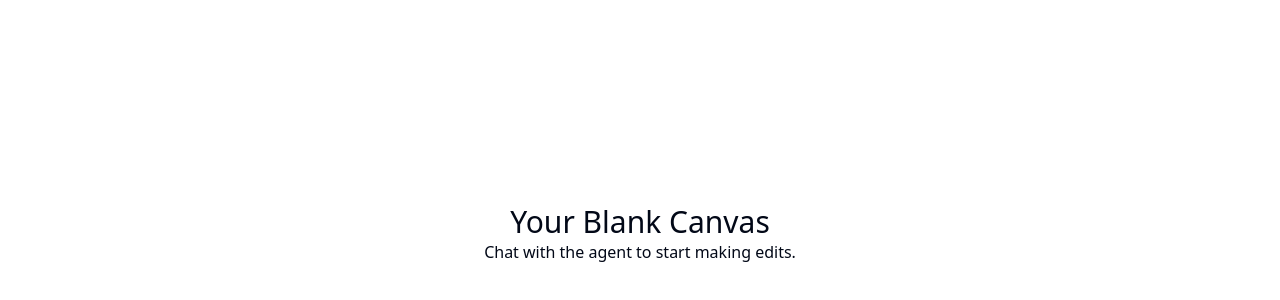
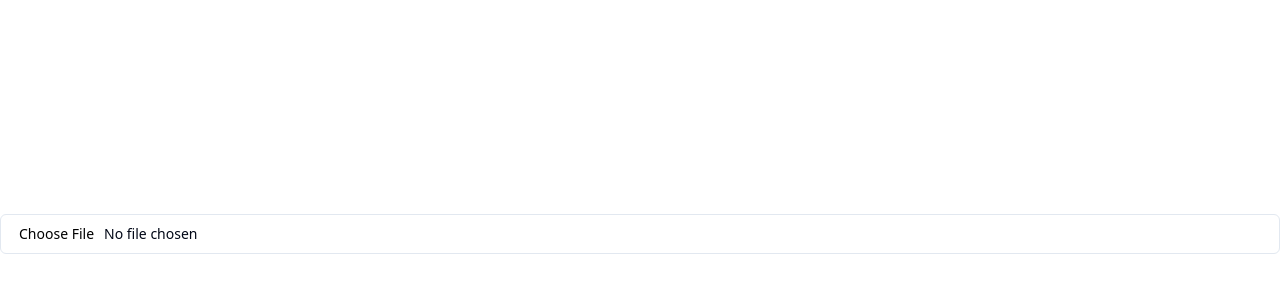
Before and after one commit to GPT-Engineer-App-Dev/table-magic-csv, a React (Vite) app: page / in a window 1280 px wide. Shown: the part 166-466 px from the top of the page. Built offline with nearby package versions, Linux system fonts and the light colour scheme.

Commit message:
Implemented CSV upload, edit, and download functionality.

```diff
--- a/package.json
+++ b/package.json
@@ -47,7 +47,9 @@
     "input-otp": "^1.2.4",
     "lucide-react": "^0.336.0",
     "next-themes": "^0.3.0",
+    "papaparse": "^5.4.1",
     "react": "^18.2.0",
+    "react-csv": "^2.2.2",
     "react-day-picker": "^8.10.1",
     "react-dom": "^18.2.0",
     "react-hook-form": "^7.52.0",
--- a/src/pages/Index.jsx
+++ b/src/pages/Index.jsx
@@ -1,15 +1,87 @@
-// Update this page (the content is just a fallback if you fail and example)
+import React, { useState } from "react";
+import Papa from "papaparse";
+import { CSVLink } from "react-csv";
+import { Button } from "@/components/ui/button";
+import { Input } from "@/components/ui/input";
+import { Table, TableBody, TableCell, TableHead, TableHeader, TableRow } from "@/components/ui/table";
 
 const Index = () => {
+  const [csvData, setCsvData] = useState([]);
+  const [headers, setHeaders] = useState([]);
+
+  const handleFileUpload = (event) => {
+    const file = event.target.files[0];
+    Papa.parse(file, {
+      header: true,
+      skipEmptyLines: true,
+      complete: (result) => {
+        setHeaders(Object.keys(result.data[0]));
+        setCsvData(result.data);
+      },
+    });
+  };
+
+  const handleAddRow = () => {
+    const newRow = headers.reduce((acc, header) => {
+      acc[header] = "";
+      return acc;
+    }, {});
+    setCsvData([...csvData, newRow]);
+  };
+
+  const handleRemoveRow = (index) => {
+    const newData = csvData.filter((_, i) => i !== index);
+    setCsvData(newData);
+  };
+
+  const handleCellChange = (index, header, value) => {
+    const newData = [...csvData];
+    newData[index][header] = value;
+    setCsvData(newData);
+  };
+
   return (
-    <div className="h-screen w-screen flex items-center justify-center">
-      {/* Update with components here - default to put new layout sections as separate components in the components folder, and import them here */}
-      <div>
-        <h1 className="text-3xl text-center">Your Blank Canvas</h1>
-        <p className="text-center">
-          Chat with the agent to start making edits.
-        </p>
-      </div>
+    <div className="h-screen w-screen flex flex-col items-center justify-center space-y-4">
+      <Input type="file" accept=".csv" onChange={handleFileUpload} />
+      {csvData.length > 0 && (
+        <>
+          <Table>
+            <TableHeader>
+              <TableRow>
+                {headers.map((header) => (
+                  <TableHead key={header}>{header}</TableHead>
+                ))}
+                <TableHead>Actions</TableHead>
+              </TableRow>
+            </TableHeader>
+            <TableBody>
+              {csvData.map((row, rowIndex) => (
+                <TableRow key={rowIndex}>
+                  {headers.map((header) => (
+                    <TableCell key={header}>
+                      <Input
+                        value={row[header]}
+                        onChange={(e) =>
+                          handleCellChange(rowIndex, header, e.target.value)
+                        }
+                      />
+                    </TableCell>
+                  ))}
+                  <TableCell>
+                    <Button variant="destructive" onClick={() => handleRemoveRow(rowIndex)}>
+                      Remove
+                    </Button>
+                  </TableCell>
+                </TableRow>
+              ))}
+            </TableBody>
+          </Table>
+          <Button onClick={handleAddRow}>Add Row</Button>
+          <CSVLink data={csvData} headers={headers} filename={"edited_data.csv"}>
+            <Button>Download CSV</Button>
+          </CSVLink>
+        </>
+      )}
     </div>
   );
 };
```
Also changed, not shown: 1 other file (tests, documents, lock files or other folders).
